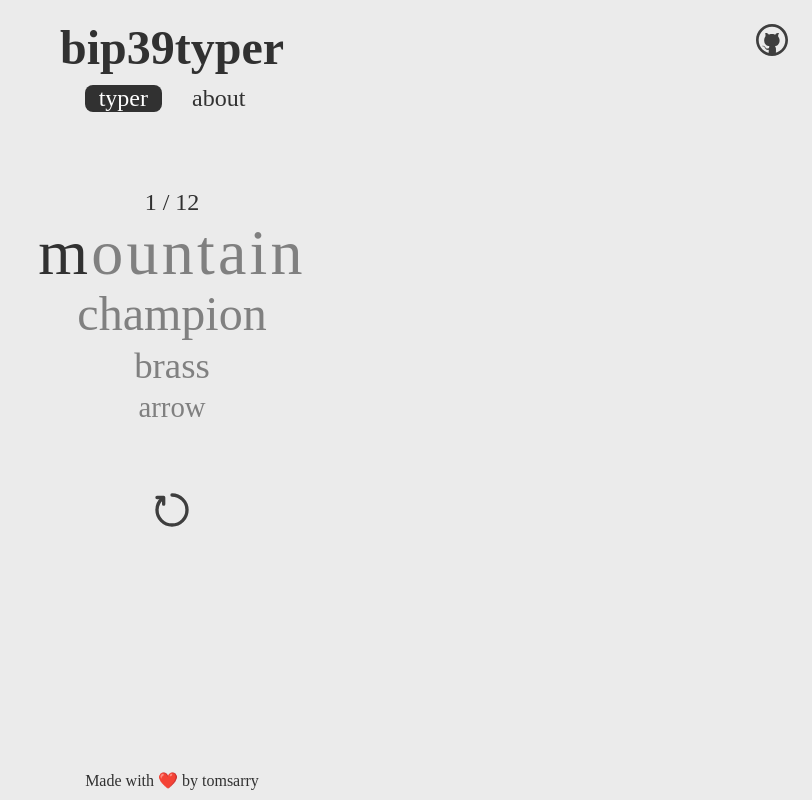
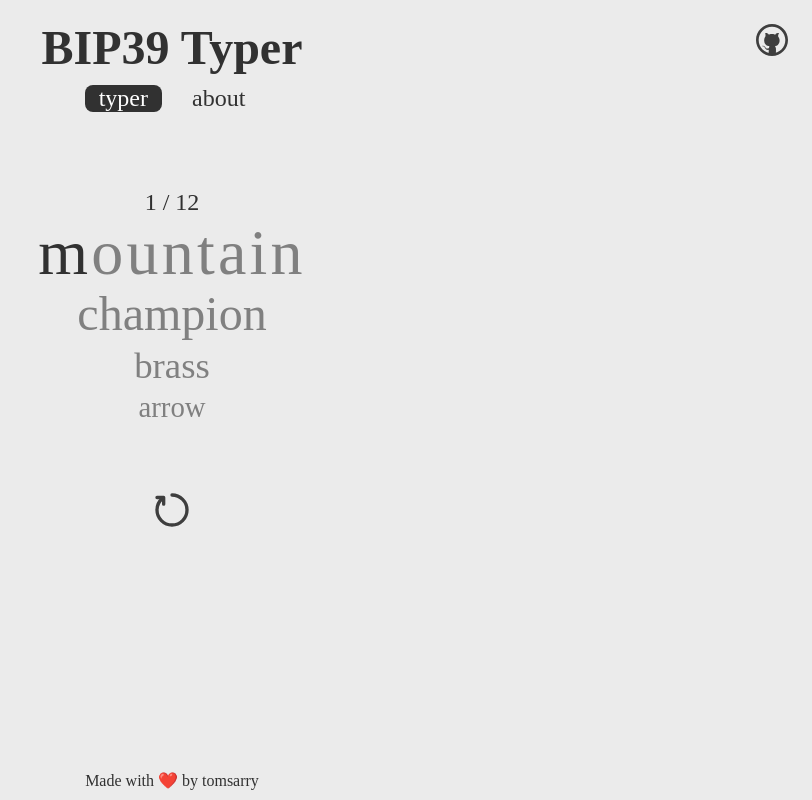
Before and after one commit to tomsarry/typer, a SvelteKit app: page / in a window 1280 px wide. Shown: the whole page, without its empty margins (468-1280 px from the left). Built offline with nearby package versions, Linux system fonts and the light colour scheme.

Commit message:
refactor: remove favicon, add head metadata

```diff
--- a/src/app.html
+++ b/src/app.html
@@ -2,7 +2,6 @@
 <html lang="en">
 	<head>
 		<meta charset="utf-8" />
-		<link rel="icon" href="%sveltekit.assets%/favicon.png" />
 		<meta name="viewport" content="width=device-width" />
 		%sveltekit.head%
 	</head>
--- a/src/routes/+layout.svelte
+++ b/src/routes/+layout.svelte
@@ -6,7 +6,7 @@
 
 <div class="app">
 	<header>
-		<h1>bip39typer</h1>
+		<h1>BIP39 Typer</h1>
 		<nav>
 			<span aria-current={$page.url.pathname === '/' ? 'page' : undefined} class="nav-link"
 				><a href="/">typer</a></span
--- a/src/routes/+page.svelte
+++ b/src/routes/+page.svelte
@@ -96,6 +96,11 @@
 </script>
 
 <svelte:window on:keydown={keydown} />
+
+<svelte:head>
+	<title>BIP39 Typer</title>
+	<meta name="description" content="BIP39 Typer" />
+</svelte:head>
 
 <div class="typer">
 	{#if won}
--- a/src/routes/about/+page.svelte
+++ b/src/routes/about/+page.svelte
@@ -1,3 +1,8 @@
+<svelte:head>
+	<title>BIP39 Typer | About</title>
+	<meta name="description" content="BIP39 Typer about page" />
+</svelte:head>
+
 <div class="about">
 	<h2>About</h2>
 
```
